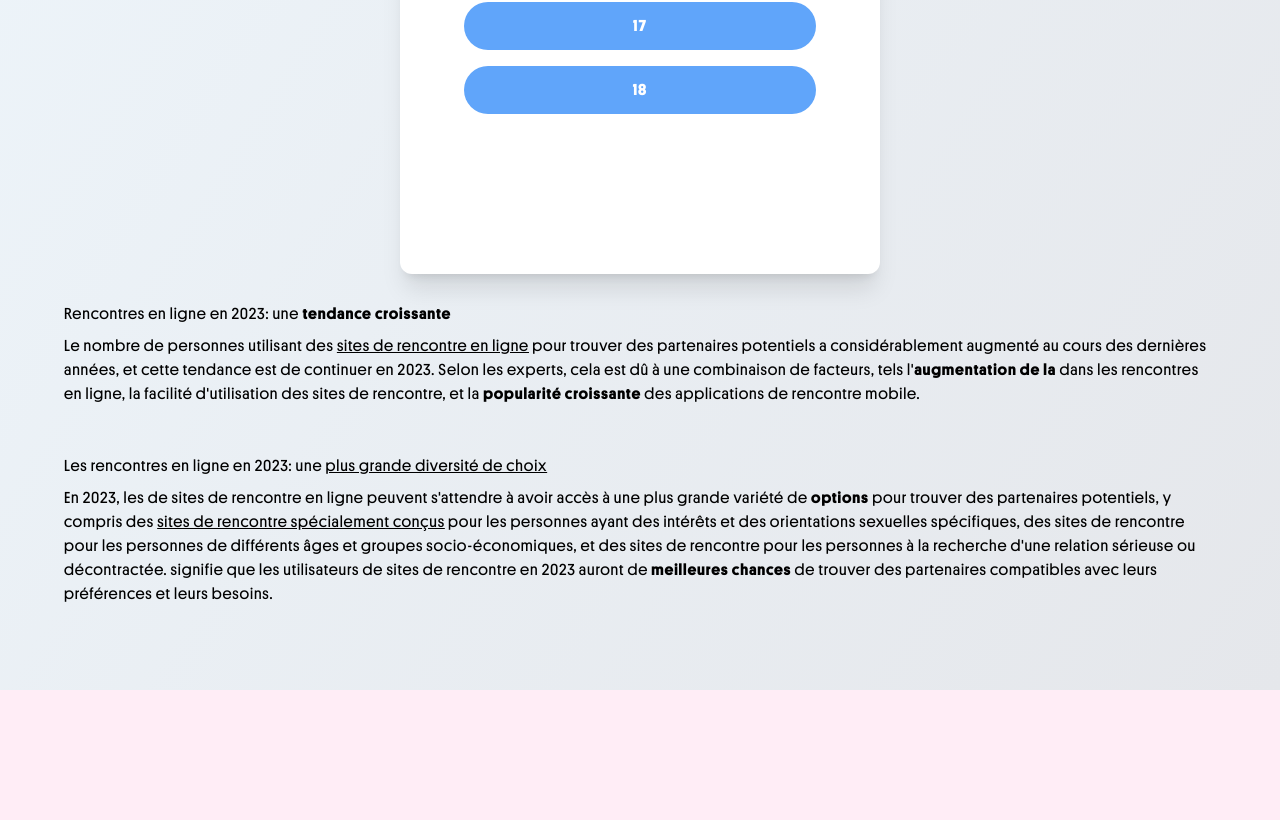
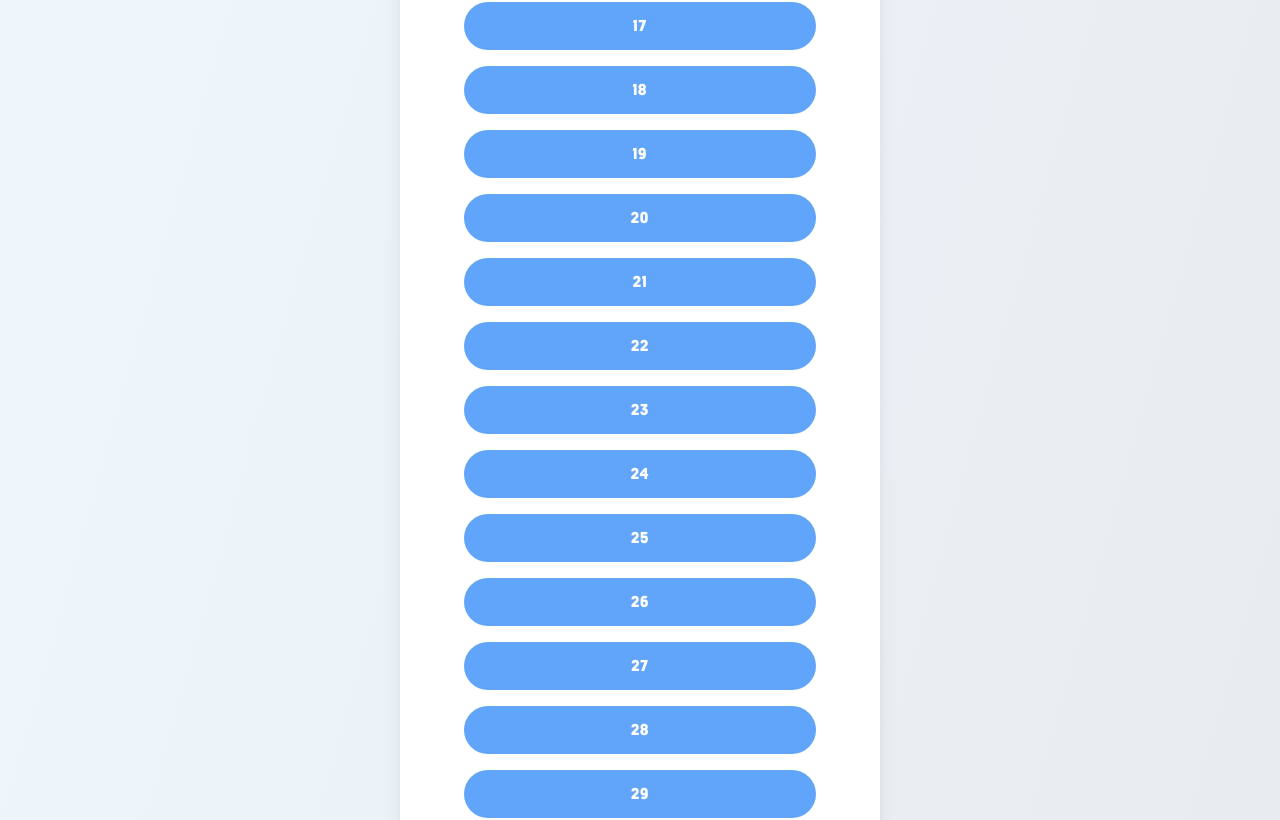
Before and after one commit to KolyStudio/dm, a SvelteKit app: page / in a window 1280 px wide. Shown: the part 1310-2130 px from the top of the page. Before the commit the page ends 2000 px from the top, so only its background shows below. Built offline with nearby package versions, Linux system fonts and the light colour scheme; a web font is replaced by a local one.

Commit message:
first commit

```diff
--- a/src/routes/sitemap-0.xml/pseudos.js
+++ b/src/routes/sitemap-0.xml/pseudos.js
@@ -17,7 +17,47 @@ const pseudos = [
     'lisounelle05',
     'lisounelle07',
     'lisounelle08',
-    'lisounelle10'
+    'lisounelle10',
+    'lisounelle11',
+    'lisounelle12',
+    'lisounelle13',
+    'lisounelle14',
+    'lisounelle15',
+    'lisounelle16',
+    'lisounelle17',
+    'lisounelle18',
+    'lisounelle19',
+    'lisounelle20',
+    'lisounelle21',
+    'lisounelle22',
+    'lisounelle23',
+    'lisounelle24',
+    'lisounelle25',
+    'lisounelle26',
+    'lisounelle27',
+    'lisounelle28',
+    'lisounelle29',
+    'lisounelle30',
+    'lisounelle31',
+    'lisounelle32',
+    'lisounelle33',
+    'lisounelle34',
+    'lisounelle35',
+    'lisounelle36',
+    'lisounelle37',
+    'lisounelle38',
+    'lisounelle39',
+    'lisounelle40',
+    'lisounelle41',
+    'lisounelle42',
+    'lisounelle43',
+    'lisounelle44',
+    'lisounelle45',
+    'lisounelle46',
+    'lisounelle47',
+    'lisounelle48',
+    'lisounelle49',
+    'lisounelle50'
    ]
 
 export default pseudos;
```
